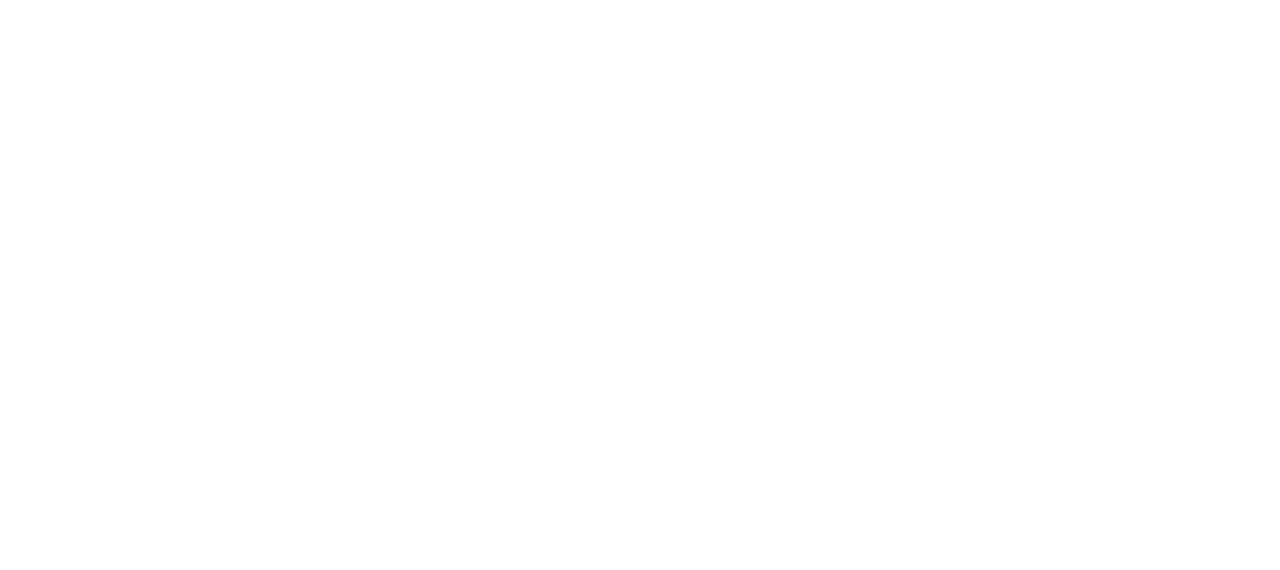
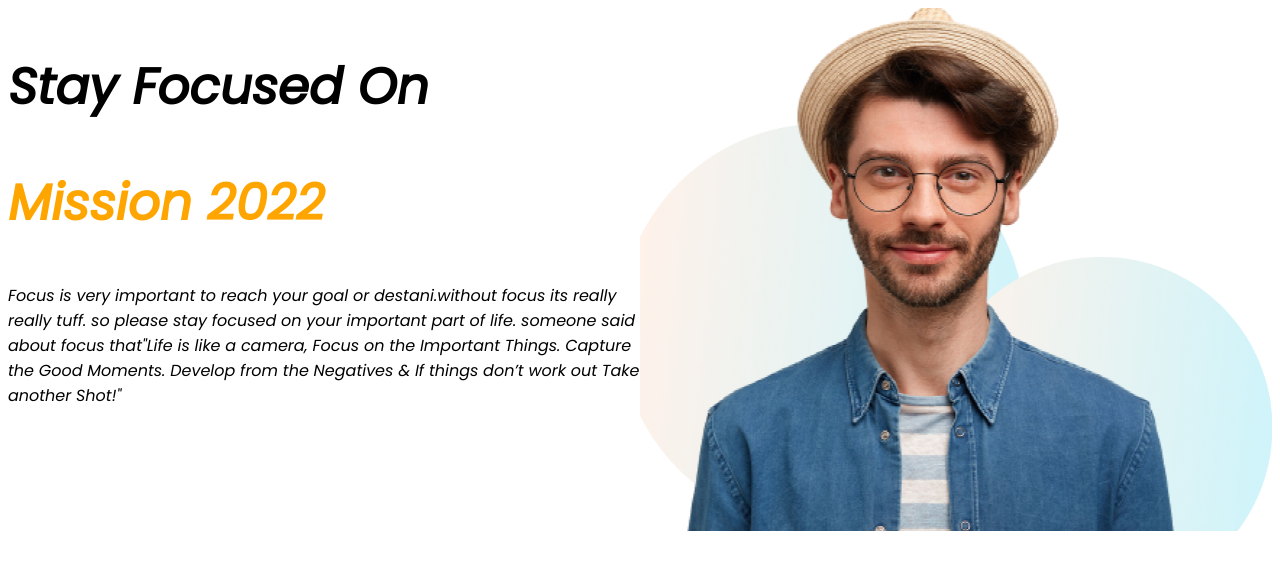
Before and after one commit to alvee00/My-MIssion-2022, a plain HTML site: page index.html in a window 1280 px wide. Drawn offline with Linux system fonts and the light colour scheme.

Commit message:
section added

```diff
--- a/index.html
+++ b/index.html
@@ -5,11 +5,30 @@
     <meta charset="UTF-8">
     <meta http-equiv="X-UA-Compatible" content="IE=edge">
     <meta name="viewport" content="width=device-width, initial-scale=1.0">
-    <title>My-Mission-2022</title>
+    <title>my-mission-2022</title>
+    <link rel="preconnect" href="https://fonts.googleapis.com">
+    <link rel="preconnect" href="https://fonts.gstatic.com" crossorigin>
+    <link href="https://fonts.googleapis.com/css2?family=Open+Sans:wght@500&family=Poppins:ital@1&display=swap"
+        rel="stylesheet">
+    <link rel="stylesheet" href="style.css">
 </head>
 
 <body>
+    <section>
+        <div class="half-width">
+            <h1>Stay Focused On</h1>
+            <h1 class="orange-color">Mission 2022</h1>
+            <p>Focus is very important to reach your goal or destani.without focus its really really tuff.
+                so please stay focused on your important part of life.
 
+                someone said about focus that"Life is like a camera, Focus on the Important Things.
+                Capture the Good Moments.
+                Develop from the Negatives & If things don’t work out Take another Shot!"</p>
+        </div>
+        <div class="half-width">
+            <img src="person-88.png" alt="" srcset="">
+        </div>
+    </section>
 </body>
 
 </html>
--- a/style.css
+++ b/style.css
@@ -0,0 +1,20 @@
+body{
+    font-family: 'Poppins', sans-serif;
+
+}
+h1{
+    font-size: 50px;
+}
+.orange-color{
+    color: orange;
+}
+section{
+    display: flex;
+}
+.half-width{
+    width: 50%;
+}
+.half-width img{
+    width: 100%;
+    height: auto;
+}
```
Also changed, not shown: person-88.png (added).
